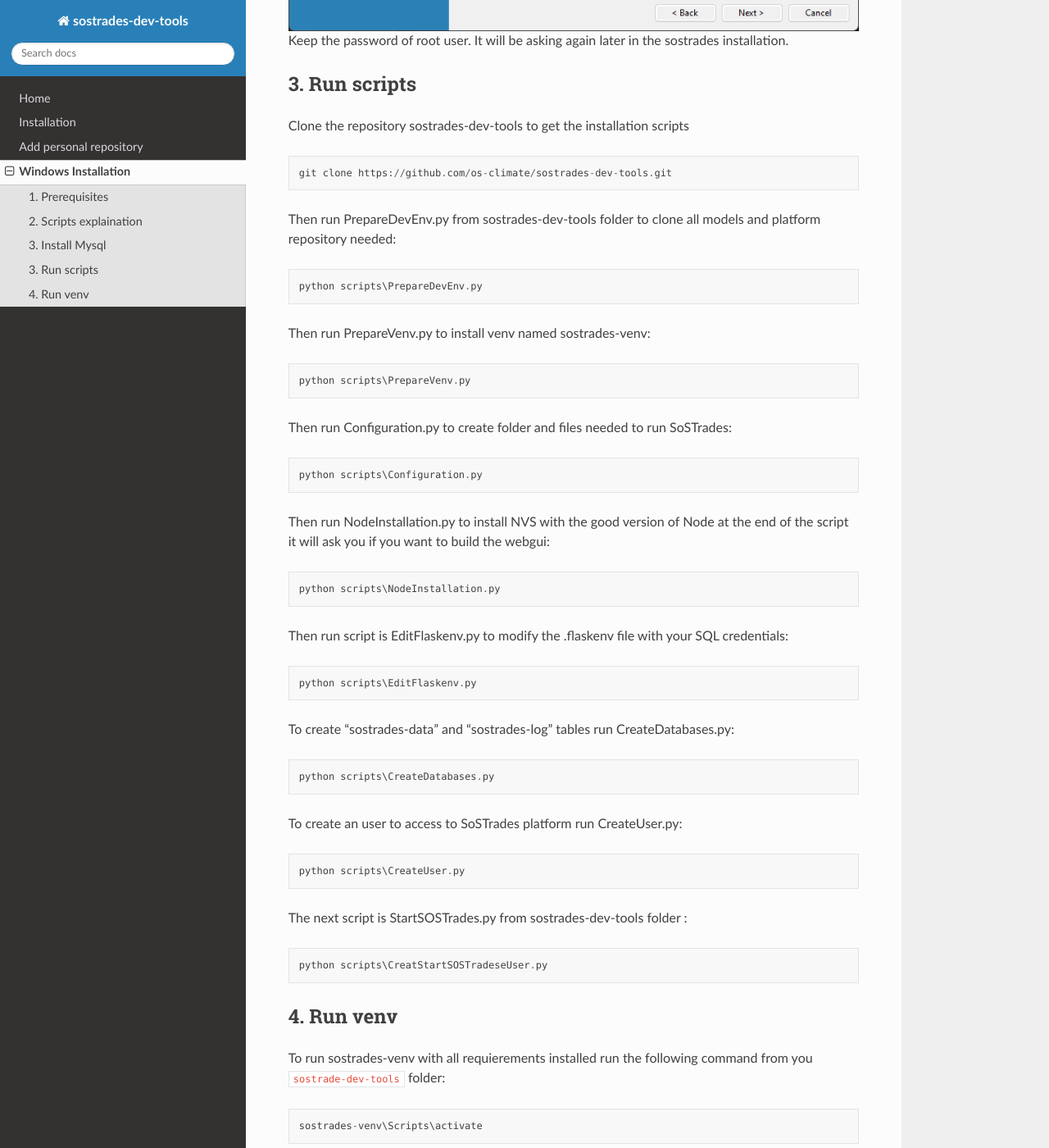
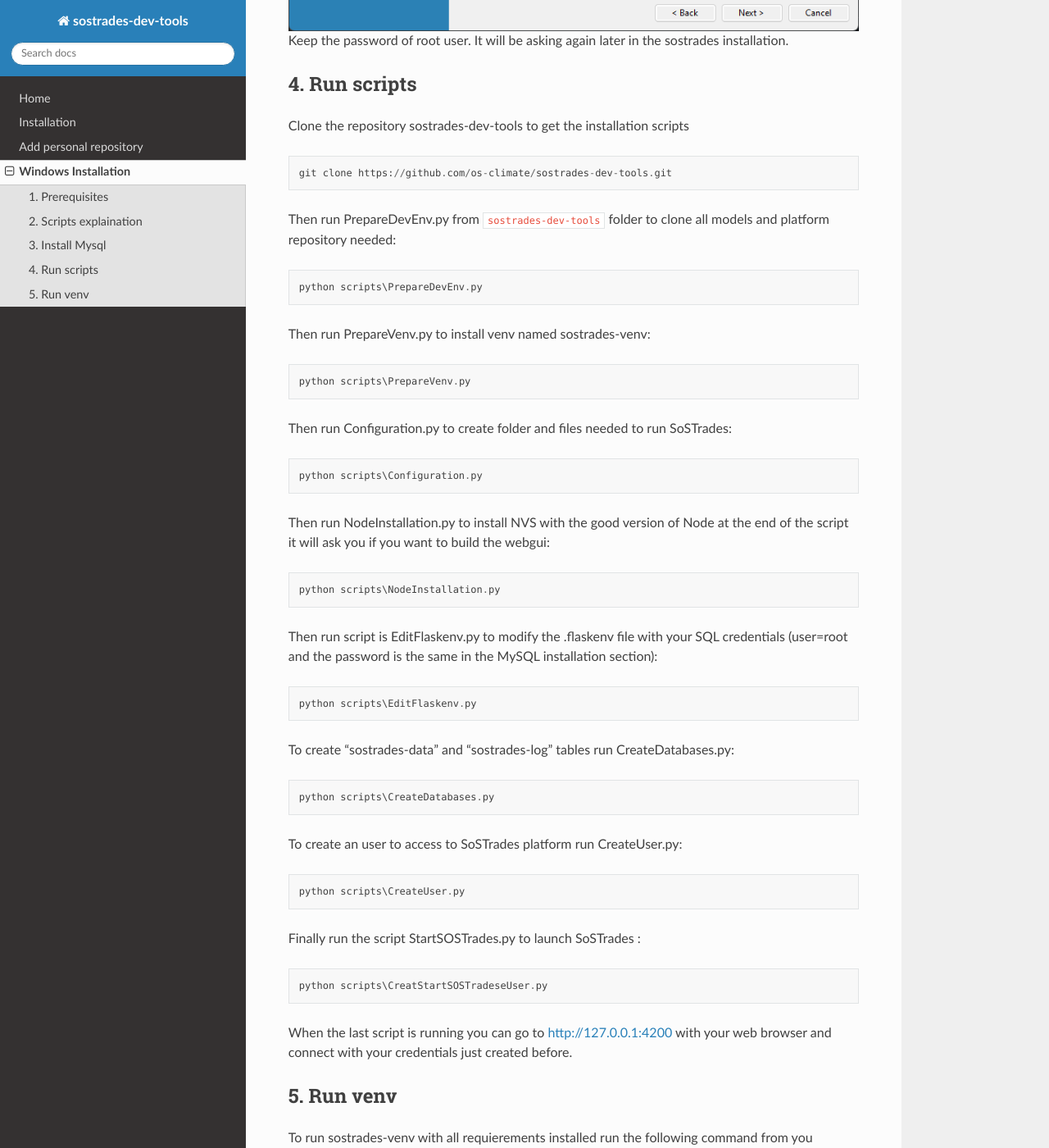
Before and after one commit to os-climate/sostrades-dev-tools, a Sphinx documentation site: the page built from docs/source/windows-install/windows-install.md, in a window 1280 px wide and 1400 px high, scrolled down 3739 px. Shown: the whole window at 82% size. Built offline with Sphinx 7.4.7 and the Read the Docs theme 2.0.0, drawn with Linux system fonts in a browser that asks for light colours.

Commit message:
update installation doc

````diff
--- a/docs/source/windows-install/windows-install.md
+++ b/docs/source/windows-install/windows-install.md
@@ -46,13 +46,13 @@
 ![](images/Mysql_credential.png)
 Keep the password of root user. It will be asking again later in the sostrades installation.
 
-## 3. Run scripts
+## 4. Run scripts
 
 Clone the repository sostrades-dev-tools to get the installation scripts
 ```
 git clone https://github.com/os-climate/sostrades-dev-tools.git
 ```
-Then run PrepareDevEnv.py from sostrades-dev-tools folder to clone all models and platform repository needed:
+Then run PrepareDevEnv.py from `sostrades-dev-tools` folder to clone all models and platform repository needed:
 ```
 python scripts\PrepareDevEnv.py
 ```
@@ -68,7 +68,7 @@
 ```
 python scripts\NodeInstallation.py
 ```
-Then run script is EditFlaskenv.py to modify the .flaskenv file with your SQL credentials:
+Then run script is EditFlaskenv.py to modify the .flaskenv file with your SQL credentials (user=root and the password is the same in the MySQL installation section):
 ```
 python scripts\EditFlaskenv.py
 ```
@@ -80,12 +80,13 @@
 ```
 python scripts\CreateUser.py
 ```
-The next script is StartSOSTrades.py from sostrades-dev-tools folder :
+Finally run the script StartSOSTrades.py to launch SoSTrades :
 ```
 python scripts\CreatStartSOSTradeseUser.py
 ```
+When the last script is running you can go to [http://127.0.0.1:4200](http://127.0.0.1:4200) with your web browser and connect with your credentials just created before.
 
-## 4. Run venv
+## 5. Run venv
 
 To run sostrades-venv with all requierements installed run the following command from you `sostrade-dev-tools` folder:
 ```
````
